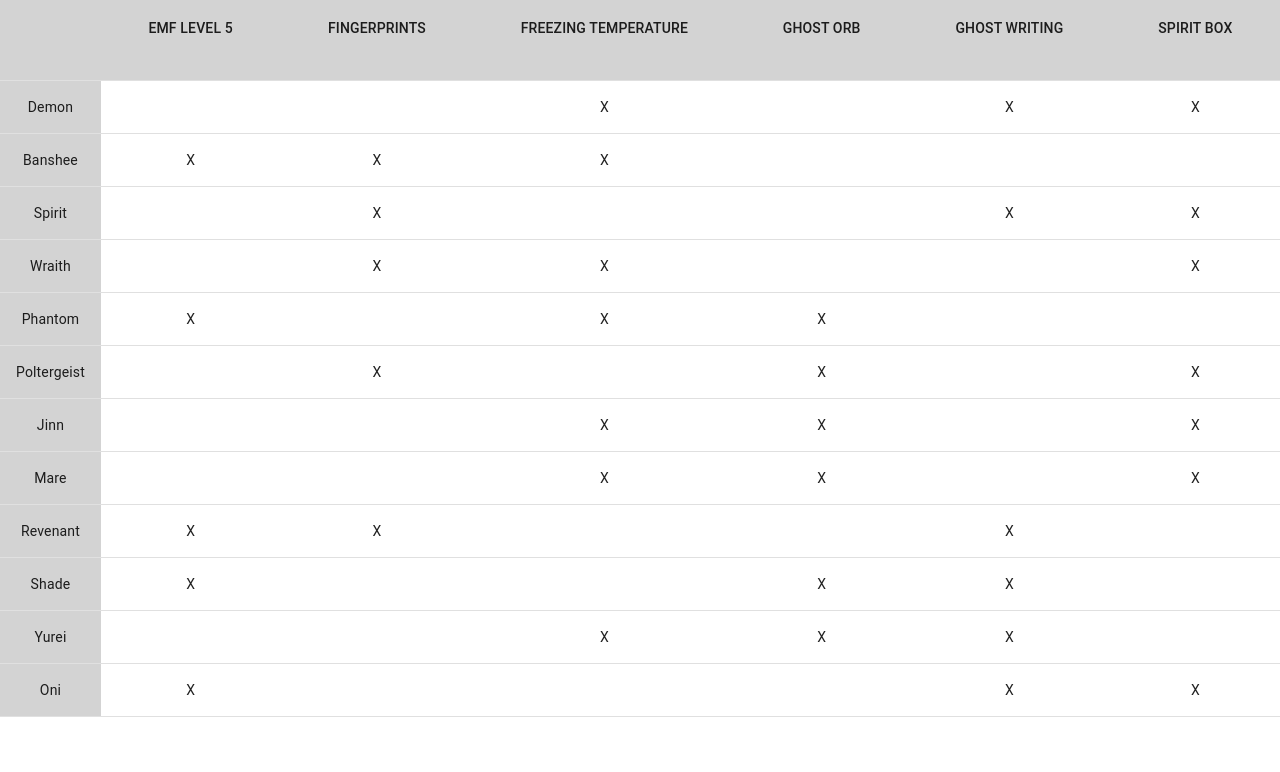
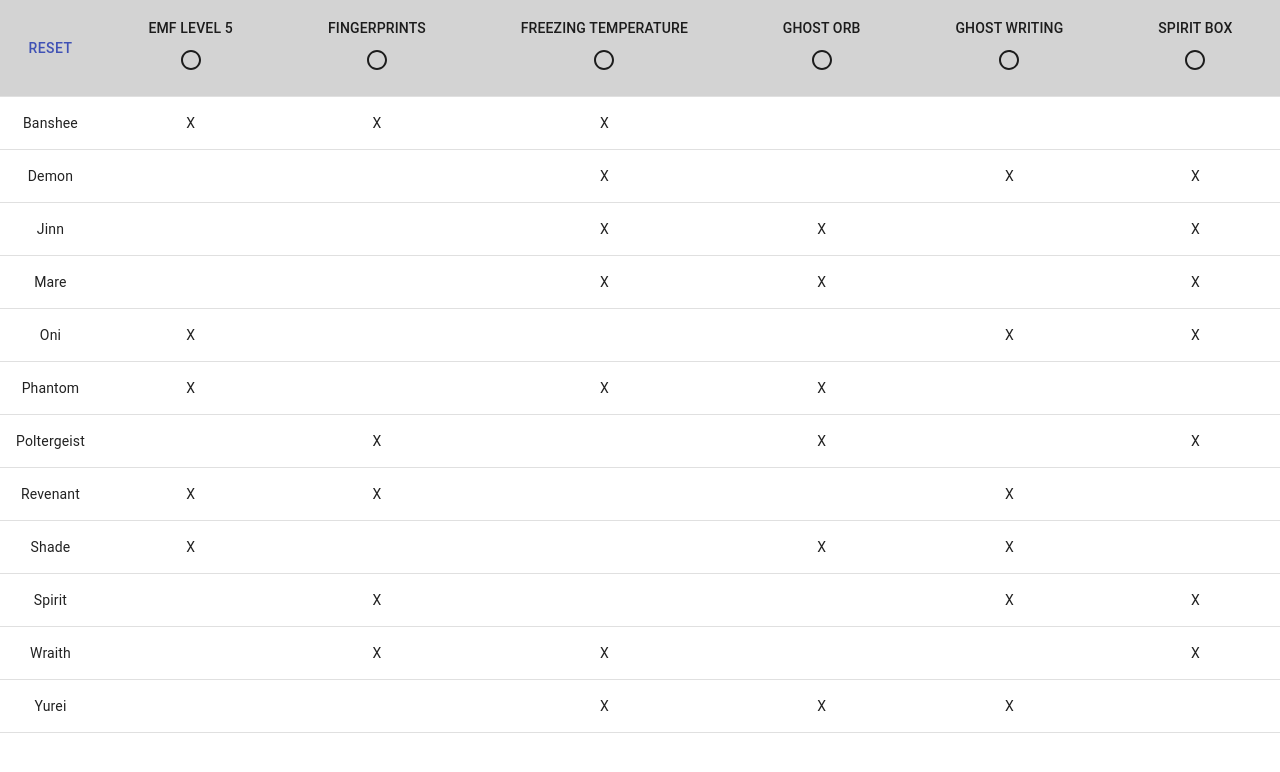
Before and after one commit to Chase22/phasmophobia-ghost-helper, a React (Create React App) app: page / in a window 1280 px wide. Shown: the top 772 px of the page. Built offline with nearby package versions, Linux system fonts and the light colour scheme.

Commit message:
Disable ghost rows if don't match

```diff
--- a/src/components/ghost-grid/GhostGrid.module.css
+++ b/src/components/ghost-grid/GhostGrid.module.css
@@ -2,10 +2,6 @@
     background: lightgray;
 }
 
-.Cell-True {
-    background: green;
+.TableRowInactive {
+    background: lightgray;
 }
-
-.Cell-False {
-    background: red;
-}
--- a/src/components/ghost-grid/GhostGrid.tsx
+++ b/src/components/ghost-grid/GhostGrid.tsx
@@ -1,27 +1,48 @@
-import {Table, TableBody, TableCell, TableHead, TableRow} from "@material-ui/core";
+import {Button, Table, TableBody, TableCell, TableHead, TableRow} from "@material-ui/core";
 import React, {useState} from "react";
 import ghosts, {Ghost} from "../../data/Ghost";
 import classes from './GhostGrid.module.css';
 import MultiStateButton, {MultiStateButtonState} from "../tristate-button/MultiStateButton";
 import CheckIcon from '@material-ui/icons/Check';
 import CloseIcon from '@material-ui/icons/Close'
-import {evidences} from "../../data/Evidence";
+import RadioButtonUncheckedIcon from '@material-ui/icons/RadioButtonUnchecked';
+import {Evidence, evidences} from "../../data/Evidence";
 
 
 const buttonStates: Array<MultiStateButtonState> = [
-    {key: "unknown"},
+    {key: "unknown", content: <RadioButtonUncheckedIcon/>},
     {key: "found", content: <CheckIcon/>},
     {key: "not-found", content: <CloseIcon/>},
 ]
 
+type GhostGridState = {
+    [key in Evidence]: number;
+};
+
 export default function GhostGrid() {
-    const [evidenceStates, setEvidenceStates] = useState({
+    const defaultState = {
         "GHOST_WRITING": 0,
         "SPIRIT_BOX": 0,
         "FREEZING_TEMPERATURE": 0,
         "GHOST_ORB": 0,
         "FINGERPRINTS": 0,
         "EMF_LEVEL_5": 0,
+    };
+    const [evidenceStates, setEvidenceStates] = useState<GhostGridState>(defaultState)
+
+    const renderedGhost: Array<Ghost & { active: boolean }> = ghosts.map(ghost => {
+        let active = true;
+        for (const evidenceIndex in evidences) {
+            const evidence: Evidence = evidences[evidenceIndex];
+
+            if (evidenceStates[evidence] === 1 && !ghost.evidence.includes(evidence)) {
+                active = false
+            }
+            if (evidenceStates[evidence] === 2 && ghost.evidence.includes(evidence)) {
+                active = false
+            }
+        }
+        return {name: ghost.name, evidence: ghost.evidence, active: active}
     })
 
     return (
@@ -29,7 +50,7 @@ export default function GhostGrid() {
             <Table>
                 <TableHead className={classes.Header}>
                     <TableRow>
-                        <TableCell align="center"/>
+                        <TableCell align="center"><Button color="primary" onClick={() => setEvidenceStates(defaultState)}>Reset</Button></TableCell>
                         {evidences.map(value => (
                             <TableCell align="center">
                                 {value.toString().replaceAll("_", " ")}
@@ -41,7 +62,7 @@ export default function GhostGrid() {
                                         if (prevState[value] >= buttonStates.length) {
                                             prevState[value] = 0
                                         }
-                                        return prevState
+                                        return {...prevState}
                                     })}
                                 />
                             </TableCell>
@@ -49,7 +70,11 @@ export default function GhostGrid() {
                     </TableRow>
                 </TableHead>
                 <TableBody>
-                    {ghosts.map(ghost => GhostRow(ghost))}
+                    {renderedGhost
+                        .sort((a, b) => a.name.localeCompare(b.name))
+                        .sort((a, b) => (a.active === b.active)? 0 : a.active? -1 : 1)
+                        .map(ghost => GhostRow(ghost))
+                    }
                 </TableBody>
             </Table>
         </>
@@ -57,10 +82,12 @@ export default function GhostGrid() {
 }
 
 
-function GhostRow(ghost: Ghost): JSX.Element {
+function GhostRow(ghost: Ghost & { active: boolean }): JSX.Element {
+    const className = ghost.active ? "" : classes.TableRowInactive
+    console.log(className)
     return (
-        <TableRow>
-            <TableCell align="center" className={classes.Header}>{ghost.name}</TableCell>
+        <TableRow className={`${className}`}>
+            <TableCell align="center">{ghost.name}</TableCell>
             {evidences.map(value =>
                 <TableCell align="center">
                     {ghost.evidence.includes(value) ? "X" : ""}
--- a/src/components/tristate-button/MultiStateButton.tsx
+++ b/src/components/tristate-button/MultiStateButton.tsx
@@ -14,8 +14,7 @@ export interface MultiStateButtonProps {
 
 export default function MultiStateButton(props: MultiStateButtonProps) {
     return (
-        <Button onClick={props.onClick}>
-            {console.log(props.currentState)}
+        <Button size="large" onClick={props.onClick}>
             {props.states[props.currentState].content}
         </Button>
     )
```
